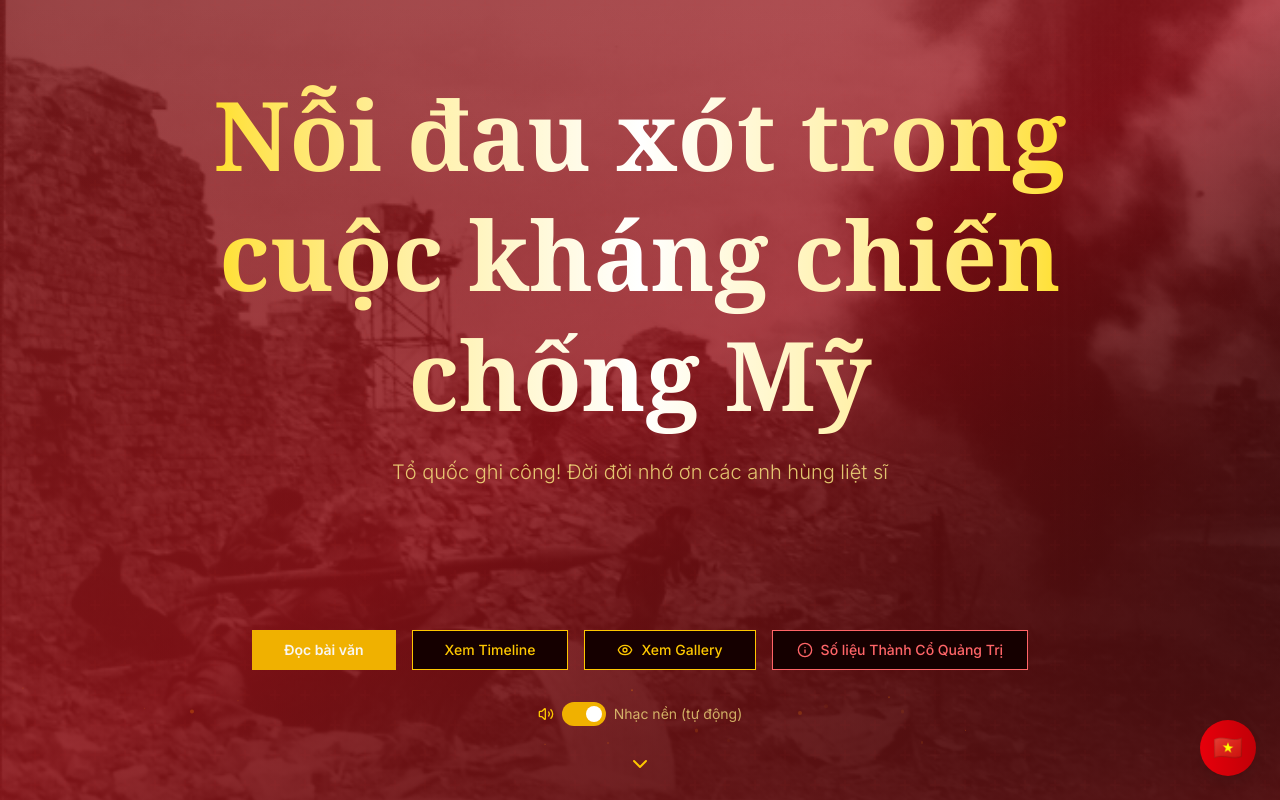
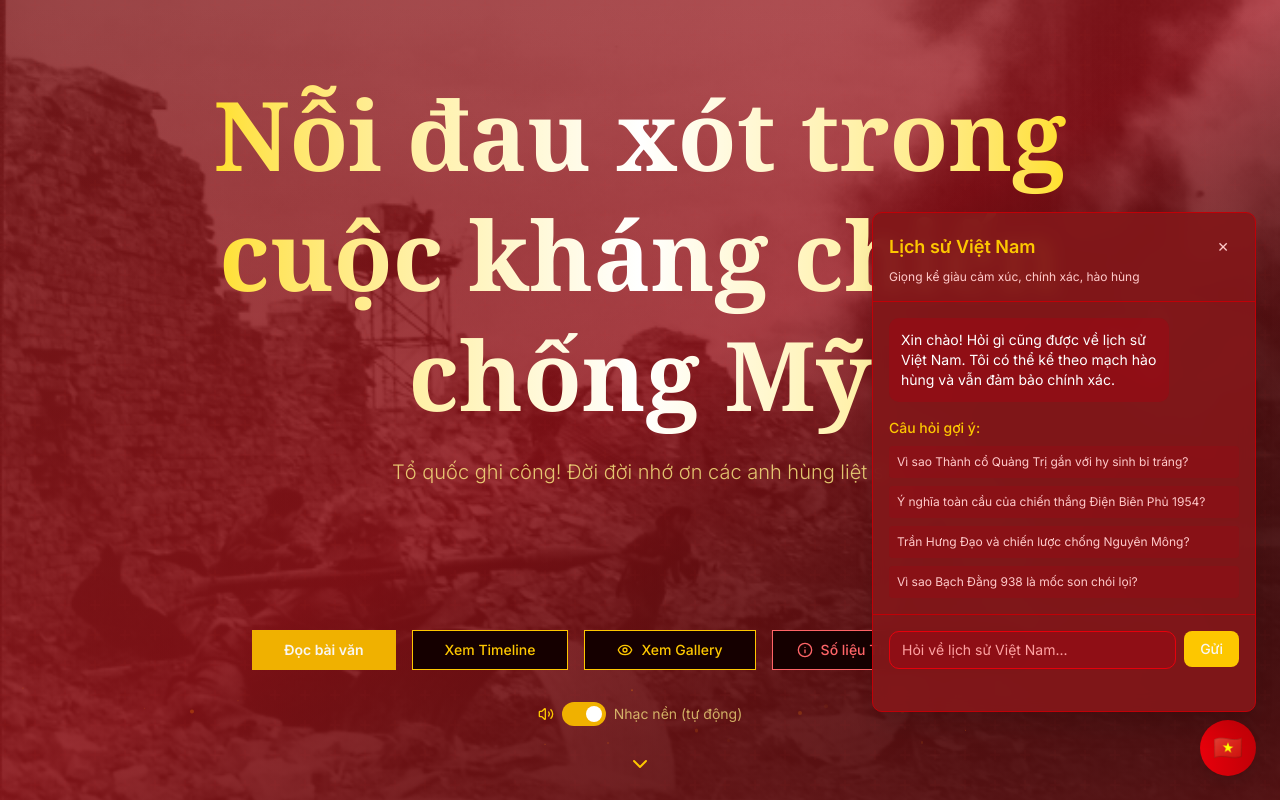
Before and after one commit to tridinhbui/vietnam-war-memory, a Next.js app: page /en in a window 1280 px wide. Shown: the top 800 px of the page. Built offline with nearby package versions, Linux system fonts and the light colour scheme.

Commit message:
Fix chatbot UI and add auto-open functionality

```diff
--- a/src/app/[locale]/page.tsx
+++ b/src/app/[locale]/page.tsx
@@ -2508,6 +2508,14 @@ export default function HomePage() {
   const [audioEnabled, setAudioEnabled] = useState(true); // Tự động bật nhạc
   const [showChatbot, setShowChatbot] = useState(false);
   const [chatbotMessage, setChatbotMessage] = useState('');
+  const [chatbotMessages, setChatbotMessages] = useState<Array<{id: string, text: string, isUser: boolean}>>([
+    {
+      id: '1',
+      text: 'Xin chào! Hỏi gì cũng được về lịch sử Việt Nam. Tôi có thể kể theo mạch hào hùng và vẫn đảm bảo chính xác.',
+      isUser: false
+    }
+  ]);
+  const chatContainerRef = useRef<HTMLDivElement>(null);
   const essayRef = useRef<HTMLDivElement>(null);
   const timelineRef = useRef<HTMLDivElement>(null);
   const galleryRef = useRef<HTMLDivElement>(null);
@@ -2520,6 +2528,22 @@ export default function HomePage() {
   const audioRef = useRef<HTMLAudioElement>(null);
   const volumeIntervalRef = useRef<NodeJS.Timeout | null>(null);
 
+  // Tự động mở chatbot sau 3 giây
+  useEffect(() => {
+    const timer = setTimeout(() => {
+      setShowChatbot(true);
+    }, 3000);
+
+    return () => clearTimeout(timer);
+  }, []);
+
+  // Auto-scroll to bottom when new messages arrive
+  useEffect(() => {
+    if (chatContainerRef.current) {
+      chatContainerRef.current.scrollTop = chatContainerRef.current.scrollHeight;
+    }
+  }, [chatbotMessages]);
+
   // Tự động bật nhạc khi vào trang
   useEffect(() => {
     const initializeAudio = async () => {
@@ -2732,7 +2756,7 @@ export default function HomePage() {
                 initial={{ opacity: 0, scale: 0.8, y: 20 }}
                 animate={{ opacity: 1, scale: 1, y: 0 }}
                 exit={{ opacity: 0, scale: 0.8, y: 20 }}
-                className="absolute bottom-16 right-0 w-80 h-96 bg-red-900/95 backdrop-blur-sm rounded-lg border border-red-700 shadow-xl"
+                className="absolute bottom-16 right-0 w-80 md:w-96 h-[500px] bg-red-900/95 backdrop-blur-sm rounded-lg border border-red-700 shadow-xl"
               >
                 <div className="p-4 border-b border-red-700">
                   <div className="flex items-center justify-between">
@@ -2743,7 +2767,7 @@ export default function HomePage() {
                       onClick={() => setShowChatbot(false)}
                       variant="ghost"
                       size="sm"
-                      className="text-red-200 hover:text-white"
+                      className="text-red-200 hover:text-white hover:bg-red-800/50 rounded-full w-8 h-8 p-0"
                     >
                       ✕
                     </Button>
@@ -2753,15 +2777,28 @@ export default function HomePage() {
                   </p>
                 </div>
 
-                <div className="p-4 h-64 overflow-y-auto">
+                <div className="flex-1 overflow-hidden flex flex-col">
+                  <div ref={chatContainerRef} className="flex-1 p-4 overflow-y-auto max-h-80">
                     <div className="space-y-3">
-                    <div className="bg-red-800/50 rounded-lg p-3">
-                      <p className="text-white text-sm">
-                        Xin chào! Hỏi gì cũng được về lịch sử Việt Nam. Tôi có thể kể theo mạch hào hùng và vẫn đảm bảo chính xác.
-                      </p>
-                    </div>
-
-                    <div className="space-y-2">
+                      {chatbotMessages.map((message) => (
+                        <div
+                          key={message.id}
+                          className={`flex ${message.isUser ? 'justify-end' : 'justify-start'}`}
+                        >
+                          <div
+                            className={`max-w-[80%] rounded-lg p-3 ${
+                              message.isUser
+                                ? 'bg-yellow-400 text-black'
+                                : 'bg-red-800/50 text-white'
+                            }`}
+                          >
+                            <p className="text-sm">{message.text}</p>
+                          </div>
+                        </div>
+                      ))}
+                    </div>
+
+                    <div className="mt-4 space-y-2">
                       <p className="text-yellow-400 text-sm font-medium">Câu hỏi gợi ý:</p>
                       {[
                         "Vì sao Thành cổ Quảng Trị gắn với hy sinh bi tráng?",
@@ -2771,13 +2808,31 @@ export default function HomePage() {
                       ].map((question, index) => (
                         <button
                           key={index}
-                          onClick={() => setChatbotMessage(question)}
+                          onClick={() => {
+                            setChatbotMessage(question);
+                            // Add user message
+                            const newMessage = {
+                              id: Date.now().toString(),
+                              text: question,
+                              isUser: true
+                            };
+                            setChatbotMessages(prev => [...prev, newMessage]);
+
+                            // Simulate bot response
+                            setTimeout(() => {
+                              const botResponse = {
+                                id: (Date.now() + 1).toString(),
+                                text: "Đây là một câu hỏi rất hay về lịch sử Việt Nam. Tôi sẽ kể cho bạn nghe một cách chi tiết và hào hùng...",
+                                isUser: false
+                              };
+                              setChatbotMessages(prev => [...prev, botResponse]);
+                            }, 1000);
+                          }}
                           className="block w-full text-left text-xs text-red-200 hover:text-yellow-400 p-2 rounded bg-red-800/30 hover:bg-red-700/50 transition-colors"
                         >
                           {question}
                         </button>
                       ))}
-                    </div>
                     </div>
                   </div>
 
@@ -2790,21 +2845,59 @@ export default function HomePage() {
                         placeholder="Hỏi về lịch sử Việt Nam..."
                         className="flex-1 px-3 py-2 bg-red-800/50 border border-red-600 rounded-lg text-white placeholder-red-300 text-sm focus:outline-none focus:border-yellow-400"
                         onKeyPress={(e: any) => {
-                        if (e.key === 'Enter') {
-                          // Handle send message
+                          if (e.key === 'Enter' && chatbotMessage.trim()) {
+                            // Add user message
+                            const newMessage = {
+                              id: Date.now().toString(),
+                              text: chatbotMessage,
+                              isUser: true
+                            };
+                            setChatbotMessages(prev => [...prev, newMessage]);
                             setChatbotMessage('');
+
+                            // Simulate bot response
+                            setTimeout(() => {
+                              const botResponse = {
+                                id: (Date.now() + 1).toString(),
+                                text: "Cảm ơn bạn đã hỏi! Đây là một câu hỏi thú vị về lịch sử Việt Nam. Tôi sẽ trả lời chi tiết cho bạn...",
+                                isUser: false
+                              };
+                              setChatbotMessages(prev => [...prev, botResponse]);
+                            }, 1000);
                           }
                         }}
                       />
                       <Button
-                      onClick={() => setChatbotMessage('')}
+                        onClick={() => {
+                          if (chatbotMessage.trim()) {
+                            // Add user message
+                            const newMessage = {
+                              id: Date.now().toString(),
+                              text: chatbotMessage,
+                              isUser: true
+                            };
+                            setChatbotMessages(prev => [...prev, newMessage]);
+                            setChatbotMessage('');
+
+                            // Simulate bot response
+                            setTimeout(() => {
+                              const botResponse = {
+                                id: (Date.now() + 1).toString(),
+                                text: "Cảm ơn bạn đã hỏi! Đây là một câu hỏi thú vị về lịch sử Việt Nam. Tôi sẽ trả lời chi tiết cho bạn...",
+                                isUser: false
+                              };
+                              setChatbotMessages(prev => [...prev, botResponse]);
+                            }, 1000);
+                          }
+                        }}
                         size="sm"
-                      className="bg-yellow-400 text-black hover:bg-yellow-500"
+                        className="bg-yellow-400 text-black hover:bg-yellow-500 px-4"
                       >
                         Gửi
                       </Button>
                     </div>
                   </div>
+                </div>
               </motion.div>
             )}
           </div>
```
Lines whose indentation alone changed are shown as unchanged.
